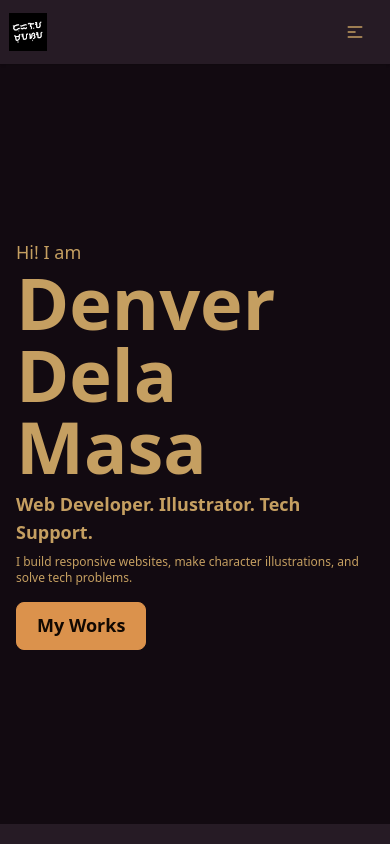
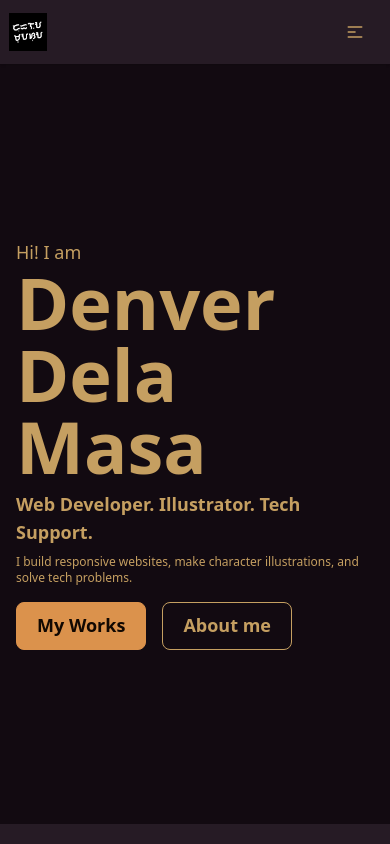
Before and after one commit to denverdelamasa/portfolio-v2, a Next.js app: page / in a window 390 px wide. Shown: the top 844 px of the page. Built offline with nearby package versions, Linux system fonts and the light colour scheme.

Commit message:
feat: hero action buttons

```diff
--- a/src/components/homepage/Hero.tsx
+++ b/src/components/homepage/Hero.tsx
@@ -17,7 +17,10 @@ export default function Hero() {
           <p className="text-xs lg:text-lg max-w-prose mb-4">
             I build responsive websites, make character illustrations, and solve tech problems.
           </p>
-          <Link href="/#profile" className="btn btn-primary btn-lg rounded-lg">My Works</Link>
+          <div className="actions flex flex-row md:flex-row gap-4">
+            <Link href="/#projects" className="btn btn-primary btn-lg rounded-lg">My Works</Link>
+            <Link href="/#profile" className="btn btn-outline btn-lg rounded-lg visible md:hidden">About me</Link>
+          </div>
         </div>
       </div>
     </div>
```
